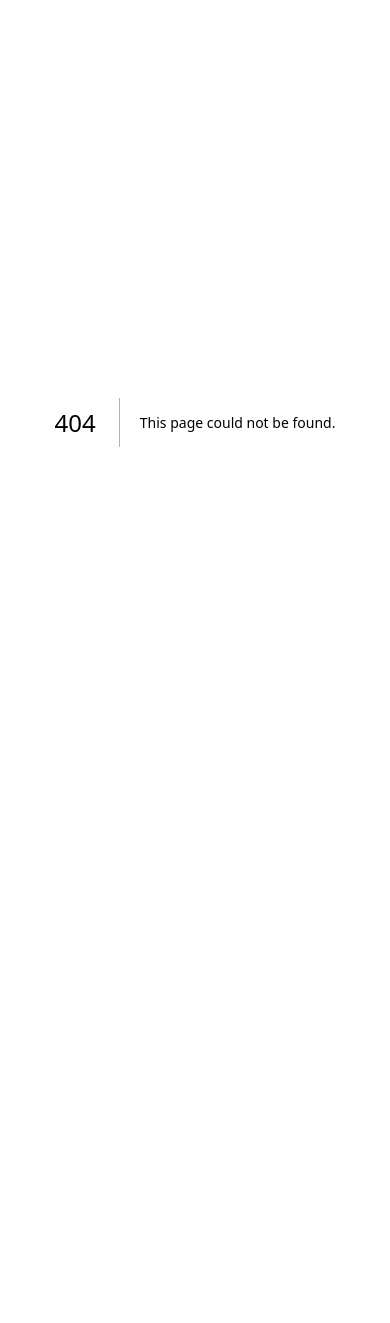
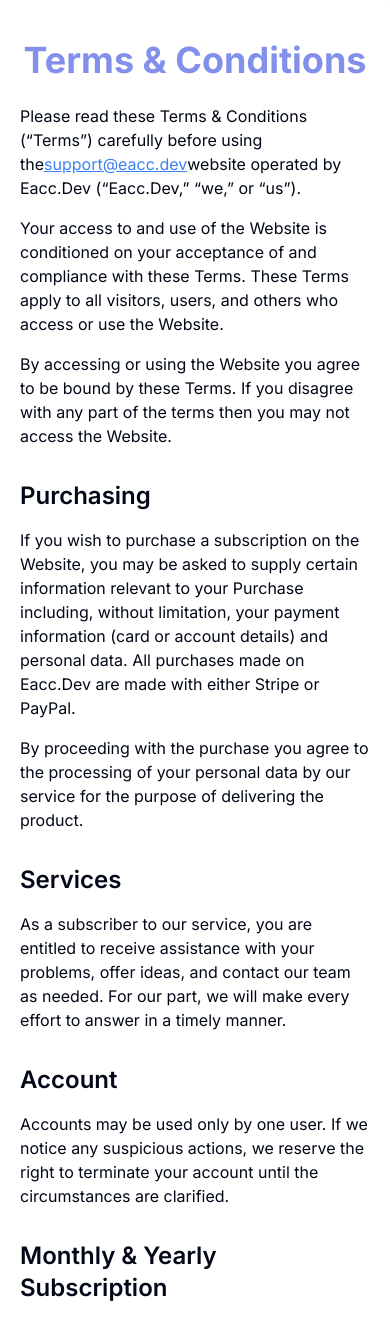
Before and after one commit to anujsb/codegen-landing, a Next.js app: page /tos in a window 390 px wide. Before the commit this address had no page. Shown: the top 1323 px of the page. Before the commit the page ends 844 px from the top, so only its background shows below. Built offline with nearby package versions, Linux system fonts and the light colour scheme.

Commit message:
mobile view video

```diff
--- a/package.json
+++ b/package.json
@@ -9,7 +9,6 @@
     "lint": "next lint"
   },
   "dependencies": {
-    "@loomhq/loom-embed": "^1.7.0",
     "@radix-ui/react-slot": "^1.1.0",
     "@radix-ui/react-switch": "^1.1.0",
     "class-variance-authority": "^0.7.0",
--- /dev/null
+++ b/src/app/tos/page.tsx
@@ -0,0 +1,126 @@
+import React from 'react';
+
+const TermsAndConditions = () => {
+  return (
+    <div className="max-w-4xl mx-auto py-10 px-5 bg-white shadow-md rounded-md">
+      <h1 className="text-4xl font-bold mb-6 text-lavender text-center">Terms & Conditions</h1>
+
+      <p className="mb-4">
+        Please read these Terms & Conditions (“Terms”) carefully before using the
+        <a href="mailto:support@eacc.dev" className="text-blue-500 underline">support@eacc.dev</a>
+        website operated by Eacc.Dev (“Eacc.Dev,” “we,” or “us”).
+      </p>
+
+      <p className="mb-4">
+        Your access to and use of the Website is conditioned on your acceptance of and compliance with these Terms.
+        These Terms apply to all visitors, users, and others who access or use the Website.
+      </p>
+
+      <p className="mb-4">
+        By accessing or using the Website you agree to be bound by these Terms. If you disagree with any part of the
+        terms then you may not access the Website.
+      </p>
+
+      <h2 className="text-2xl font-semibold mt-8 mb-4">Purchasing</h2>
+      <p className="mb-4">
+        If you wish to purchase a subscription on the Website, you may be asked to supply certain information relevant
+        to your Purchase including, without limitation, your payment information (card or account details) and personal
+        data. All purchases made on Eacc.Dev are made with either Stripe or PayPal.
+      </p>
+      <p className="mb-4">
+        By proceeding with the purchase you agree to the processing of your personal data by our service for the purpose
+        of delivering the product.
+      </p>
+
+      <h2 className="text-2xl font-semibold mt-8 mb-4">Services</h2>
+      <p className="mb-4">
+        As a subscriber to our service, you are entitled to receive assistance with your problems, offer ideas, and
+        contact our team as needed. For our part, we will make every effort to answer in a timely manner.
+      </p>
+
+      <h2 className="text-2xl font-semibold mt-8 mb-4">Account</h2>
+      <p className="mb-4">
+        Accounts may be used only by one user. If we notice any suspicious actions, we reserve the right to terminate
+        your account until the circumstances are clarified.
+      </p>
+
+      <h2 className="text-2xl font-semibold mt-8 mb-4">Monthly & Yearly Subscription</h2>
+      <p className="mb-4">
+        You can make payment for the subscription using Credit Card. By proceeding with the payment you agree to the
+        subscription terms: the subscription will be automatically renewed every month or year, depending on the plan,
+        on the day you purchased the subscription. Canceling the subscription will cause your account to suspend after
+        your paid period is finished. If we can&apos;t debit your account to renew your subscription due to your credit card
+        blocking or lack of funds, your account will be suspended.
+      </p>
+
+      <h2 className="text-2xl font-semibold mt-8 mb-4">Google Analytics</h2>
+      <p className="mb-4">
+        We reserve the right to terminate or suspend your access to our service at any time, without prior notice or
+        liability, for any reason, including, without limitation, if you violate the Terms. All provisions of the Terms
+        that, by their nature, must survive termination, including, but not limited to, ownership provisions, warranty
+        disclaimers, indemnity, and liability limitations, shall survive termination.
+      </p>
+
+      <p className="mb-4">
+        We are not responsible for any currency conversion operations that occurred during your payment process that may
+        cause any difference between the amount deducted from your account and the price on our website. We have no
+        control over the process and cannot change the default currency.
+      </p>
+
+      <h2 className="text-2xl font-semibold mt-8 mb-4">Taxes</h2>
+      <p className="mb-4">
+        The cost of Eacc.Dev subscription does not include taxes (e.g., VAT). Furthermore, regardless of your location,
+        you are responsible for any other fees and taxes associated with your activities (e.g., withholding tax).
+      </p>
+
+      <h2 className="text-2xl font-semibold mt-8 mb-4">Refunds Policy</h2>
+      <p className="mb-4">
+        If there are any issues, reach out via
+        <a href="mailto:support@grow-bot.io" className="text-blue-500 underline">support@grow-bot.io</a>
+        within 10-days and we&apos;ll issue a refund. The full amount may vary depending on Stripe processing fees.
+      </p>
+
+      <h2 className="text-2xl font-semibold mt-8 mb-4">Links to Other Websites</h2>
+      <p className="mb-4">
+        Our website may contain links to third-party web sites or services that are not owned or controlled by Eacc.Dev.
+        Eacc.Dev has no control over, and accepts no responsibility for, any third-party web sites or services&apos; content,
+        privacy policies, or practices. You acknowledge and agree that Eacc.Dev is not responsible or liable, directly
+        or indirectly, for any damage or loss caused or alleged to be caused by or in connection with the use of or
+        reliance on any such content, goods, or services available on or through any such web sites or services.
+      </p>
+
+      <h2 className="text-2xl font-semibold mt-8 mb-4">Modification</h2>
+      <p className="mb-4">
+        We reserve the right to change or replace these Terms at any time, at our sole discretion. If a revision is a
+        material change, we will try to give you at least 3 days&apos; notice before any new terms go into effect. What
+        constitutes a material change will be determined solely by us.
+      </p>
+
+      <h2 className="text-2xl font-semibold mt-8 mb-4">Affiliate Program</h2>
+      <p className="mb-4">
+        By participating in our affiliate program, the affiliate agrees to be bound by our Terms as may be established
+        by us from time to time. Eacc.Dev prohibits affiliates from using company keywords and any other keywords the
+        company may decide on in Pay-Per-Click (PPC) advertisements, including search engine advertising campaigns, and
+        other similar platforms. In the event that the affiliate is found to be in violation of these Terms, we reserve
+        the right to take the following actions, at our sole discretion:
+      </p>
+      <ul className="list-disc list-inside mb-4 space-y-2">
+        <li>Immediate suspension or termination of the affiliate&apos;s participation in the affiliate program.</li>
+        <li>Withholding of any unpaid affiliate commissions.</li>
+        <li>Pursuit of legal action from non-compliance.</li>
+      </ul>
+
+      <h2 className="text-2xl font-semibold mt-8 mb-4">Contact Us</h2>
+      <p className="mb-4">
+        If you have any questions about these Terms & Conditions, or wish to make a complaint please contact us at
+        <a href="mailto:support@eacc.dev" className="text-blue-500 underline">support@eacc.dev</a>.
+      </p>
+
+      <footer className="text-sm text-gray-500">
+        &copy; {new Date().getFullYear()} Eacc.Dev. All rights reserved.
+      </footer>
+    </div>
+  );
+}
+
+export default TermsAndConditions;
--- a/src/components/Footer.tsx
+++ b/src/components/Footer.tsx
@@ -36,7 +36,7 @@ const Footer = () => {
                 <Image src="/x.svg" width={25} height={25} alt="X" />
               </div>
             </Link>
-            <Link href="#">
+            {/* <Link href="#">
               <div className="p-2 bg-dark-grey-bg rounded-lg">
                 <Image
                   src="/insta.svg"
@@ -45,7 +45,7 @@ const Footer = () => {
                   alt="Instagram"
                 />
               </div>
-            </Link>
+            </Link> */}
           </div>
         </div>
         <div className="flex flex-row justify-between items-start mt-10 ">
@@ -143,9 +143,11 @@ const Footer = () => {
               Privacy Policy
             </Button>
           </Link>
-          <Button variant="link" className="text-dark-grey">
-            Terms & Conditions
-          </Button>
+          <Link href="/tos">
+            <Button variant="link" className="text-dark-grey">
+              Terms & Conditions
+            </Button>
+          </Link>
         </div>
       </div>
     </div>
--- a/src/components/HowItWorks.tsx
+++ b/src/components/HowItWorks.tsx
@@ -24,11 +24,10 @@ const HowItWorks = () => {
           and streamline code reviews and bug fixes with our flexible API.{" "}
         </p>
       </div>
-      <div className="w-[1130px] h-[600px] rounded-xl mt-10">
+      <div className="md:w-[1130px] lg:w-[1130px] sm:w-[375px] md:h-[600px] lg:h-[600px] sm:h-[600px] rounded-xl mt-10">
         <iframe
           src="https://www.loom.com/embed/b9ec564cd4d04a6d985c077088794fe6?sid=b6dbae93-f413-4b83-b684-c353fd11ace4"
           frameBorder="0"
-
           className="w-full h-full rounded-xl"
         ></iframe>
       </div>
```
